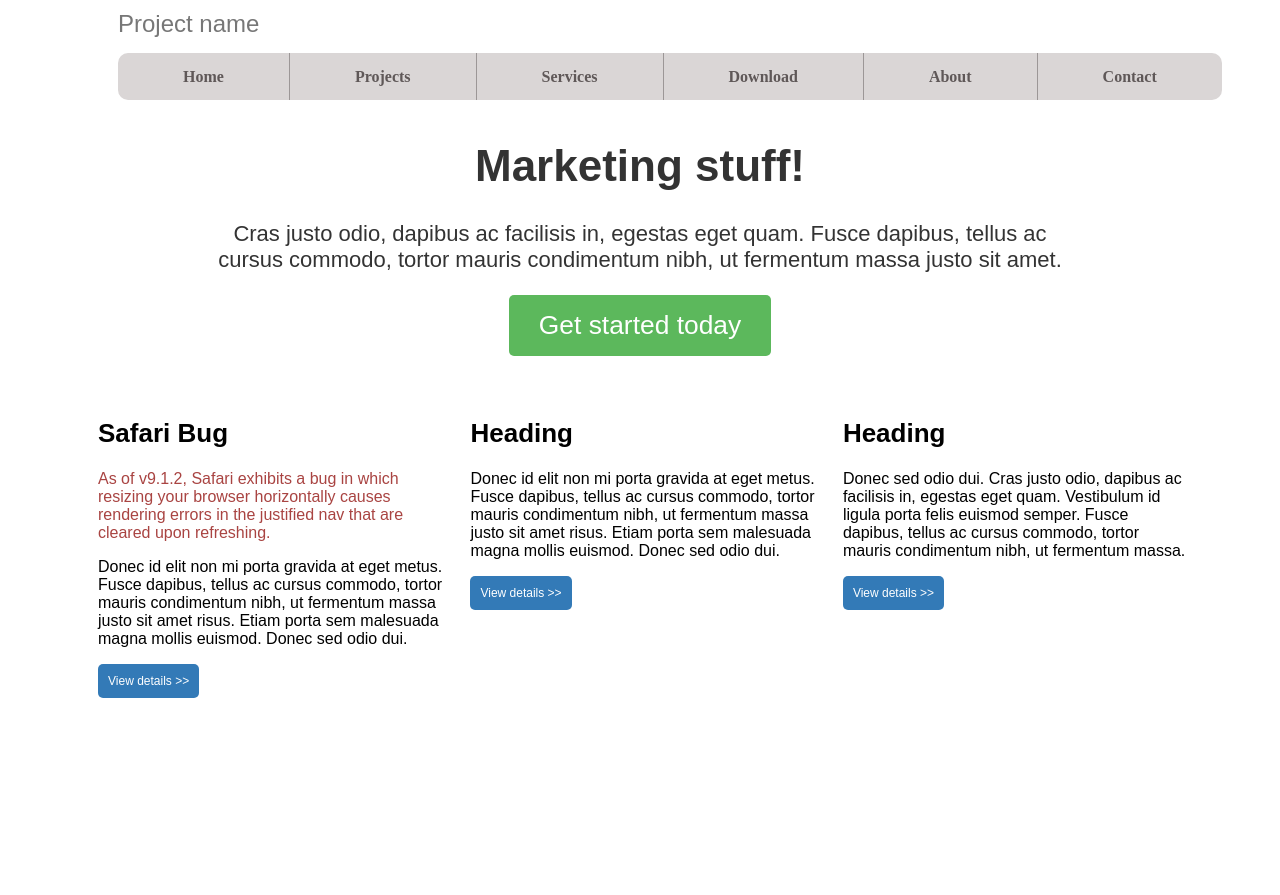
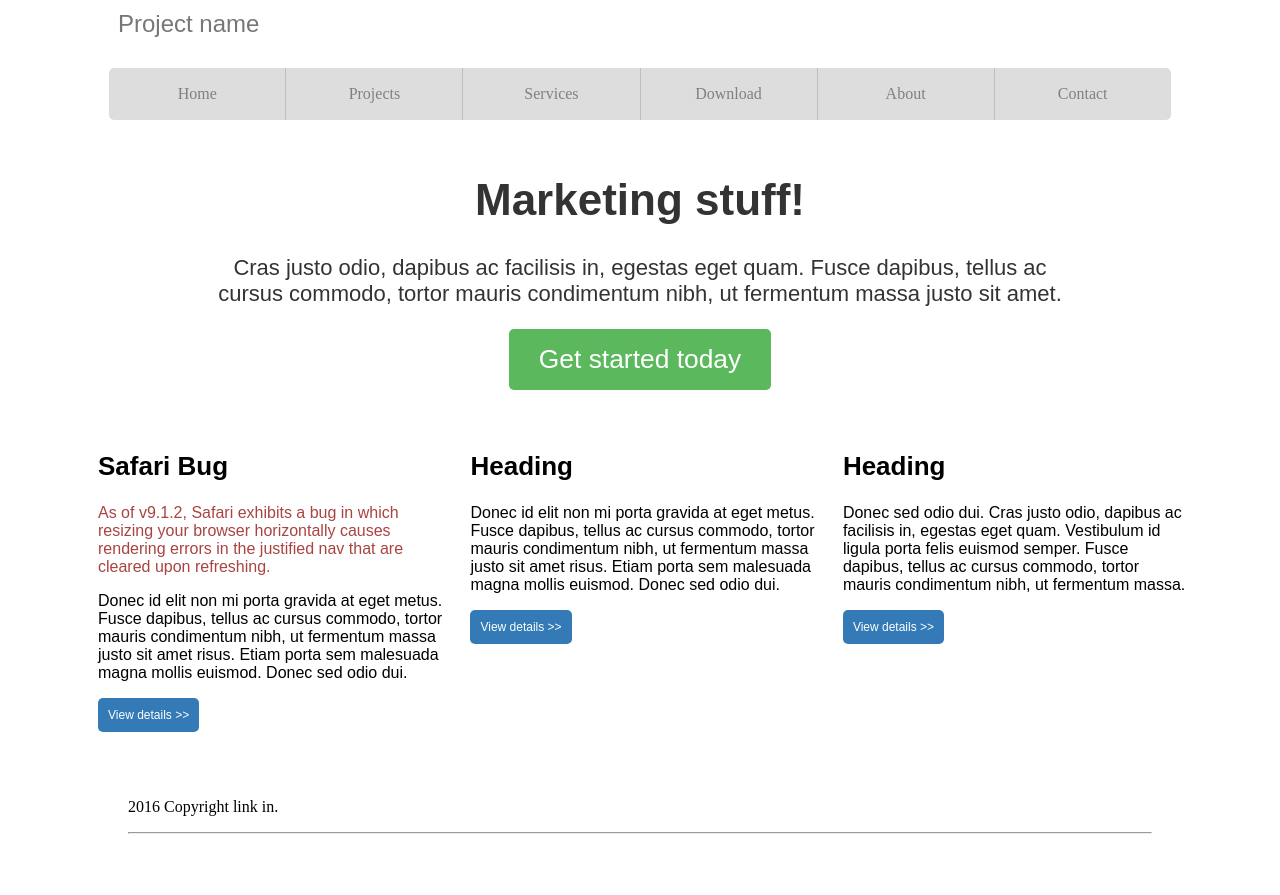
Before and after one commit to Finkler1989/Home-work-4, a plain HTML site: page Index.html in a window 1280 px wide. Before the commit the page ends 800 px from the top, so only its background shows below. Drawn offline with Linux system fonts and the light colour scheme.

Commit message:
Deleted <div class = "navigation>. Added <ul class = "navyhation>. Fixed adaptation navigation bar across the width of the browser. Added footer.

```diff
--- a/Index.html
+++ b/Index.html
@@ -3,12 +3,12 @@
 <head>
 	<title>HomeWork</title>
 	<link rel="stylesheet" type="text/css" href="./Style/Style.css">
+
 </head>
 <body>
 	<div class="wapper">
 		<div class="header">
 			<div class="project-name">Project name</div>
-				<div class="navigation">
 				<ul class="navigation">
 					<li><a href="#">Home</a></li><li><a href="#">Projects</a></li><li><a href="#">Services</a></li><li><a href="#">Download</a></li><li><a href="#">About</a></li><li><a href="#">Contact</a></li>
 				</ul>
@@ -37,6 +37,9 @@
 						<p>Donec sed odio dui. Cras justo odio, dapibus ac facilisis in, egestas eget quam. Vestibulum id ligula porta felis euismod semper. Fusce dapibus, tellus ac cursus commodo, tortor mauris condimentum nibh, ut fermentum massa.</p>
 						<button>View details >></button>
 					</div>
+					<div class="footer">
+						<p>2016 Copyright link in.</p><hr/>
+					</div>
 				</div>
 			</div>
 		</div>
--- a/Style/Style.css
+++ b/Style/Style.css
@@ -3,8 +3,7 @@
 }*/
 
 .wapper {
-	margin-left: 70px;
-	margin-right: 70px;
+	padding: 0 70px;
 }
 
 .project-name {
@@ -68,34 +67,42 @@
 	font-family: Arial;
 }
 
-.navigatiom ul {
-	border-radius: 10px;
-}
-
-.navigation a {
-	text-decoration: none;
-	padding: 15px 65px;
-	font-weight: bold;
-	color: #5f5858;
-	background: #dad6d6;
-	border-right: 1px solid #9c9797;
+.navigation {
+	display: block;
+	text-align: center;
+	padding: 0;
 }
 
 .navigation li {
-	display: inline;
+	display: inline-block;
+	background: #ddd;
+	padding: 1.5% 2%;
+	border-right: 1px solid #bfbfbf;
+	width: calc(100% / 6 - 5%);
 }
 
-.navigation li:first-child a {
-	border-top-left-radius: 10px;
-	border-bottom-left-radius: 10px;
+.navigation li a {
+	text-decoration: none;
+	color: gray;
 }
 
-.navigation li:last-child a {
-	border-top-right-radius: 10px;
-	border-bottom-right-radius: 10px;
+.navigation li:first-child {
+	border-top-left-radius: 5px;
+	border-bottom-left-radius: 5px;
+}
+
+.navigation li:last-child {
+	border-top-right-radius: 5px;
+	border-bottom-right-radius: 5px;
 	border-width: 0;
 }
 
-.navigation a:hover {
-	box-shadow: inset 0px 0 20px 10px;
+.navigation li:hover {
+	box-shadow: inset 0 0 14px 1px #887b7b;
+	background: #a7a7a7;
+	cursor: pointer;
 }
+
+.footer {
+	padding: 50px;
+}
```
